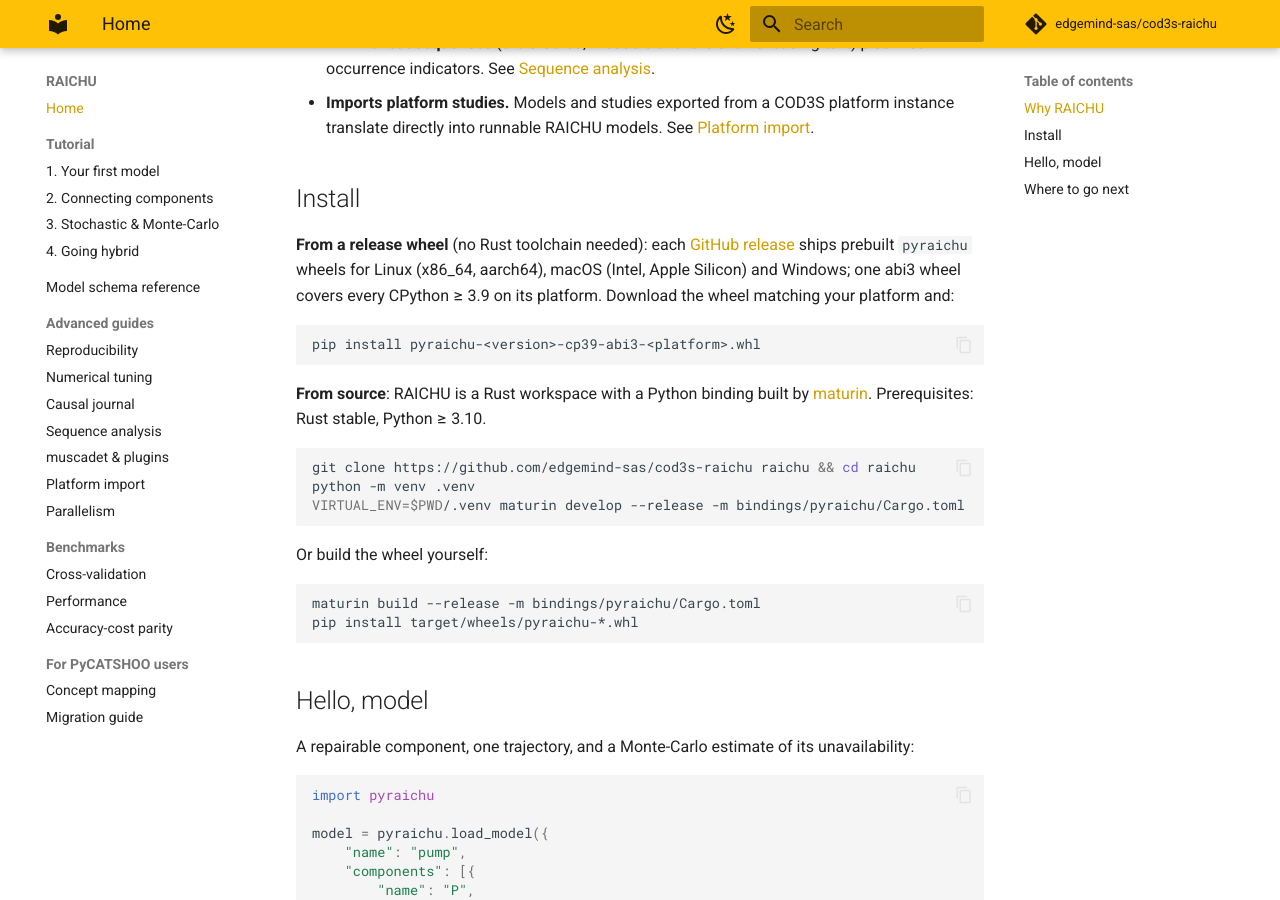
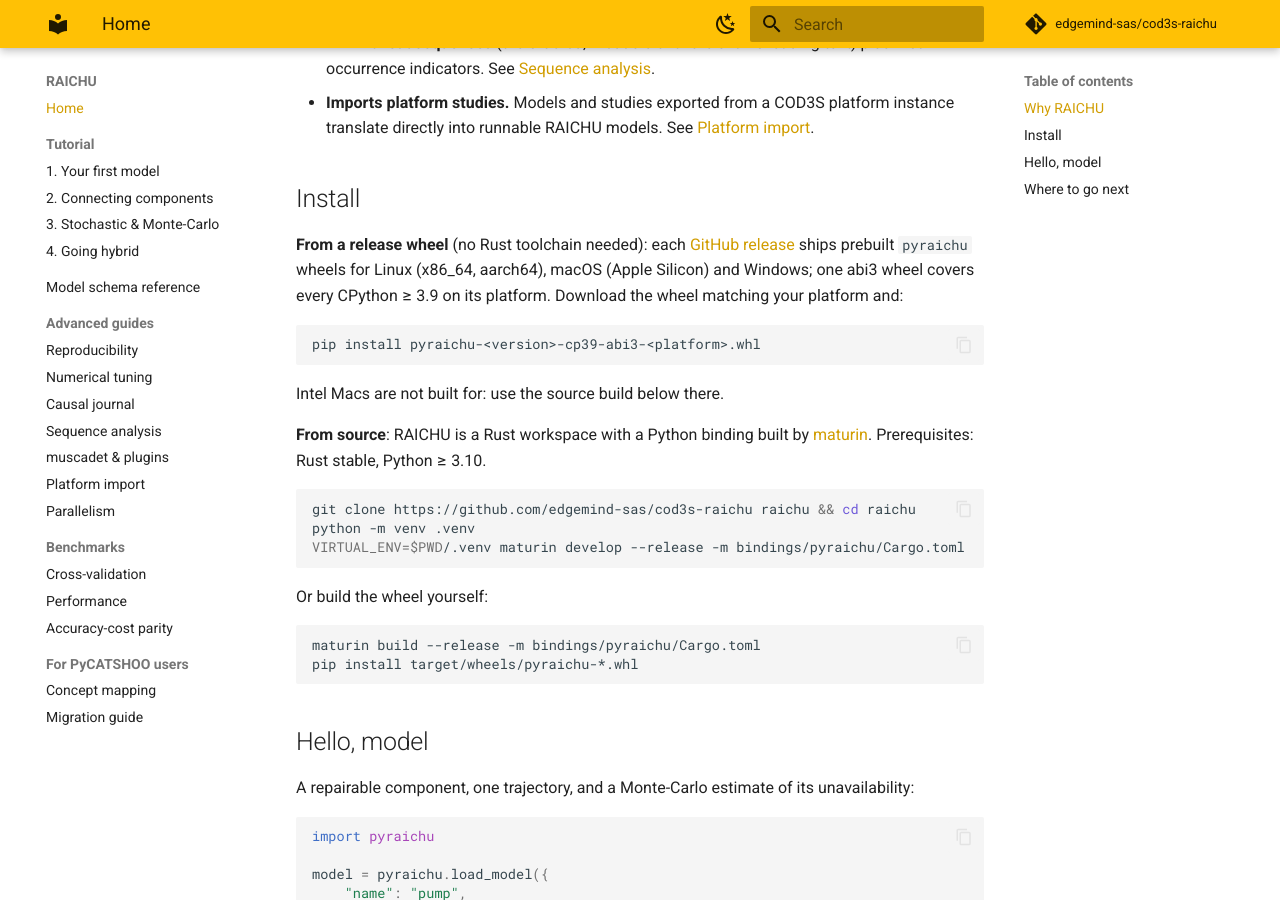
Before and after one commit to edgemind-sas/cod3s-raichu, an MkDocs documentation site: the page built from docs/index.md, in a window 1280 px wide and 900 px high, scrolled down 952 px. Built offline with MkDocs 1.6.1 and Material for MkDocs 9.7.7, drawn with Linux system fonts in a browser that asks for light colours; comment, search, counter and statistics services are not loaded.

Commit message:
ci: drop the Intel macOS wheel from the release matrix (#14)
Hosted macos-13 runners queue for many hours (the v0.9.0 release run
sat 13 h in queue and was never scheduled), which blocks the whole
release behind its least valuable wheel. Intel Mac users build the
binding from source; the README and docs home now say so.

Co-authored-by: Roland Donat <roland.donat@edgemind.net>

````diff
--- a/docs/index.md
+++ b/docs/index.md
@@ -50,13 +50,15 @@
 **From a release wheel** (no Rust toolchain needed): each
 [GitHub release](https://github.com/edgemind-sas/cod3s-raichu/releases)
 ships prebuilt `pyraichu` wheels for Linux (x86_64, aarch64), macOS
-(Intel, Apple Silicon) and Windows; one abi3 wheel covers every
+(Apple Silicon) and Windows; one abi3 wheel covers every
 CPython ≥ 3.9 on its platform. Download the wheel matching your
 platform and:
 
 ```bash
 pip install pyraichu-<version>-cp39-abi3-<platform>.whl
 ```
+
+Intel Macs are not built for: use the source build below there.
 
 **From source**: RAICHU is a Rust workspace with a Python binding
 built by [maturin](https://www.maturin.rs). Prerequisites: Rust stable,
````
Also changed, not shown: README.md (+3 -1 lines), 1 other file.
